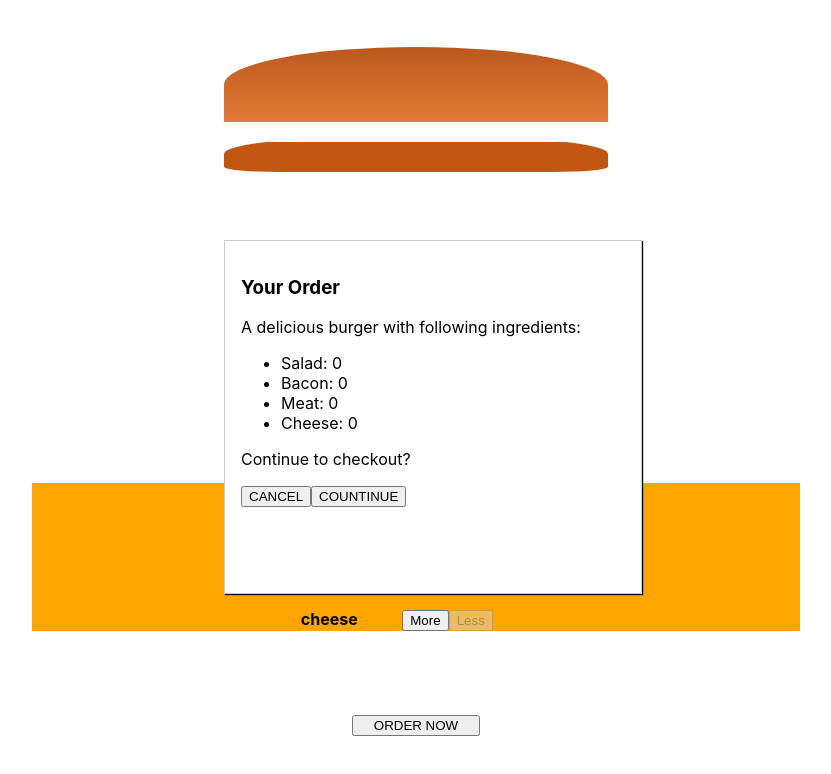
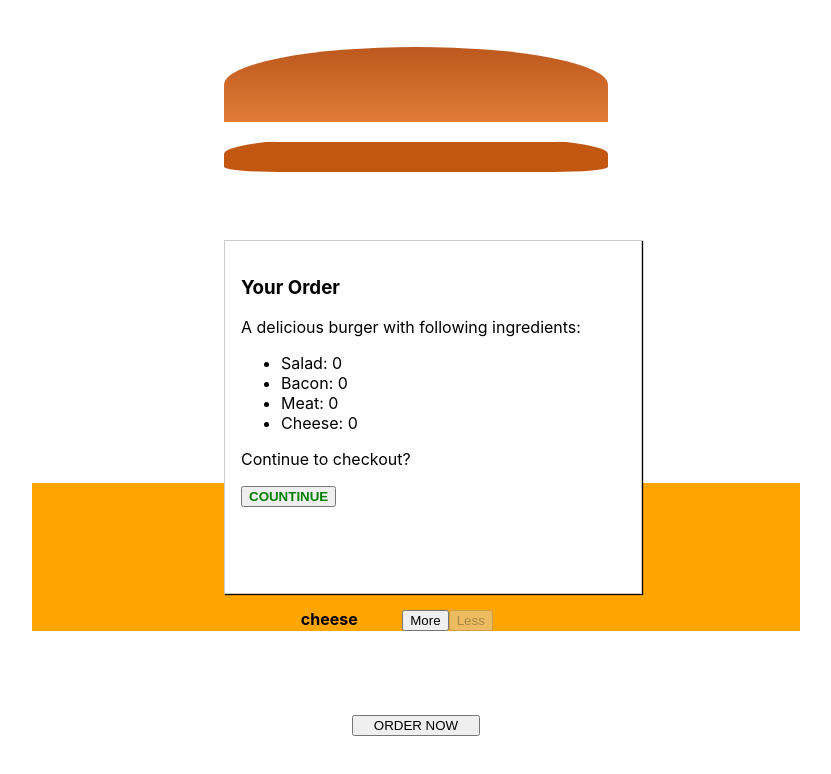
Before and after one commit to shrutibakutra/Burger-Builder, a React app: page / in a window 1280 px wide. Both pictures are taken after a click on the button "ORDER NOW". Shown: the part 101-875 px from the top of the page, without its empty margins (224-1055 px from the left). Built offline with nearby package versions, Linux system fonts and the light colour scheme.

Commit message:
add:payment

```diff
--- a/package.json
+++ b/package.json
@@ -4,6 +4,8 @@
   "private": true,
   "dependencies": {
     "@babel/core": "7.9.0",
+    "@stripe/react-stripe-js": "^1.2.1",
+    "@stripe/stripe-js": "^1.11.0",
     "@svgr/webpack": "4.3.3",
     "@testing-library/jest-dom": "^4.2.4",
     "@testing-library/react": "^9.5.0",
--- a/src/component/OrderSummery/OrderSummery.js
+++ b/src/component/OrderSummery/OrderSummery.js
@@ -1,38 +1,46 @@
-import React, { useState }  from 'react';
+import React, { useState } from 'react';
 import Aux from '../../hoc/Aux'
+
+import { CardElement, useStripe, useElements } from '@stripe/react-stripe-js';
 
 const OrderSummery = (props) => {
 
+
     const ingredientSummery = Object.keys(props.ingredients)
-        .map(igKey=>{
-            return(
+        .map(igKey => {
+            return (
                 <li key={igKey}>
-                <span style={{textTransform:'capitalize'}}> {igKey}: {props.ingredients[igKey]}</span>
+                    <span style={{ textTransform: 'capitalize' }}> {igKey}: {props.ingredients[igKey]}</span>
                 </li>
             )
         })
+
+    const handleCheckOut = () => {
+        alert('price:' + props.totalPrice)
+    }
+
+
 
 
     return (
         <Aux>
             <h3 >Your Order</h3>
-                <p>A delicious burger with following ingredients:</p>
+            <p>A delicious burger with following ingredients:</p>
             <ul>
                 {ingredientSummery}
             </ul>
             <p>Continue to checkout?</p>
-            <button>CANCEL</button>
-            <button type='success'>COUNTINUE</button>
+            <button style={{ color: 'green' }} onClick={() => handleCheckOut()}><strong>COUNTINUE</strong></button>
+
+            {/* <form onSubmit={handleSubmit}>
+                <CardElement />
+
+                <button style={{ color: 'green' }} type="submit" disabled={!stripe} onClick={() => handleCheckOut()}><strong>COUNTINUE</strong></button>
+
+            </form> */}
 
         </Aux>
     )
 }
 
 export default OrderSummery;
-
-const styles = {
-    Modal:{
-
-
-    }
-}
--- a/src/containers/BurgerBilder/burgerBuilder.js
+++ b/src/containers/BurgerBilder/burgerBuilder.js
@@ -98,7 +98,7 @@ const BurgerBuilder = (props) => {
         <Aux >
             <div ref={node}>
             {showModal ? <Modal  show={showModal}>
-                <OrderSummery ingredients={ingredient} show={showModal}/>
+                <OrderSummery ingredients={ingredient} totalPrice={totalPrice}/>
             </Modal>
             :''}
             </div>
```
Also changed, not shown: 1 other file (tests, documents, lock files or other folders).
